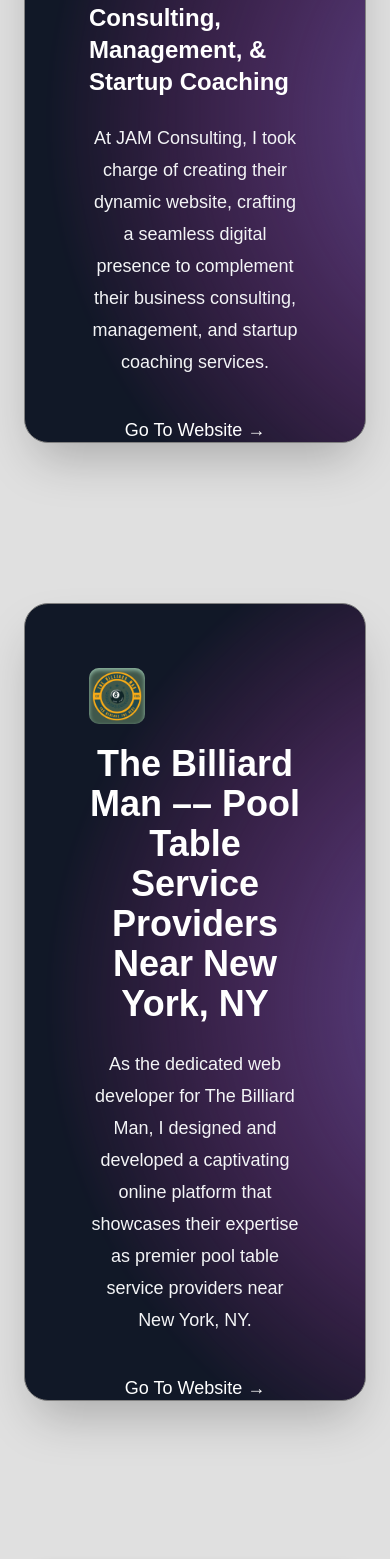
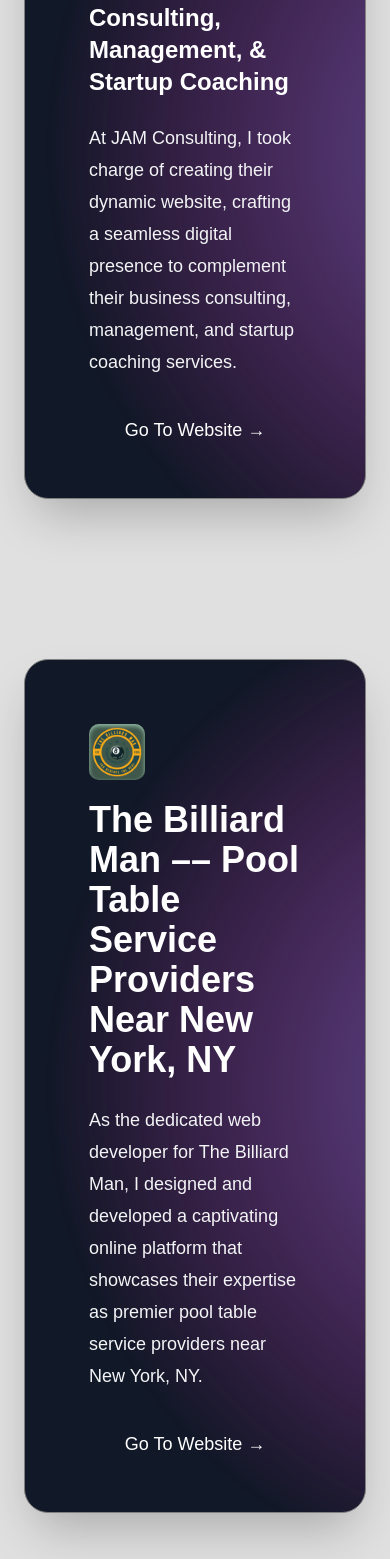
Before and after one commit to Abbbtle/kenneth-basjan-portfolio-website, a React (Vite) app: page / in a window 390 px wide. Shown: the part 5300-6859 px from the top of the page. Built offline with nearby package versions, Linux system fonts and the light colour scheme.

Commit message:
Work cards responsive on mobile

```diff
--- a/src/components/Work.jsx
+++ b/src/components/Work.jsx
@@ -57,13 +57,13 @@
               <h2 className="text-2xl md:text-[30px] text-left font-bold text-white">
                 JAM Consulting –– Business Consulting, Management, & Startup Coaching
               </h2>
-              <p className="mt-6 text-lg leading-8 text-gray-100">
+              <p className="mt-6 text-lg leading-8 text-gray-100 text-left">
                 At JAM Consulting, I took charge of creating their dynamic website, crafting a seamless digital
                 presence to complement their business consulting, management, and startup coaching services.
               </p>
               <div className="mt-10 flex items-center justify-center gap-x-6 lg:justify-start">
 
-                <a href="https://meetjanicepatterson.com" className="text-lg font-normal leading-6 text-white" target="_blank" rel="noopener noreferrer">
+                <a href="https://meetjanicepatterson.com" className="text-lg font-normal leading-6 text-white mb-14 md:mb-0" target="_blank" rel="noopener noreferrer">
                   Go To Website <span aria-hidden="true">→</span>
                 </a>
               </div>
@@ -105,16 +105,16 @@
                     height={50}
                   />
               </div>
-              <h2 className="text-[30px] font-bold text-white sm:text-4xl">
+              <h2 className="text-[30px] font-bold text-white sm:text-4xl text-left">
                 The Billiard Man –– Pool Table Service Providers Near New York, NY
               </h2>
-              <p className="mt-6 text-lg leading-8 text-gray-100">
+              <p className="mt-6 text-lg leading-8 text-gray-100 text-left">
                 As the dedicated web developer for The Billiard Man, I designed and developed a captivating online
                 platform that showcases their expertise as premier pool table service providers near New York, NY.
               </p>
               <div className="mt-10 flex items-center justify-center gap-x-6 lg:justify-start">
 
-                <a href="https://thebilliardman.com" className="text-lg font-normal leading-6 text-white" target="_blank" rel="noopener noreferrer">
+                <a href="https://thebilliardman.com" className="text-lg font-normal leading-6 text-white mb-14 md:mb-0" target="_blank" rel="noopener noreferrer">
                   Go To Website <span aria-hidden="true">→</span>
                 </a>
               </div>
```
